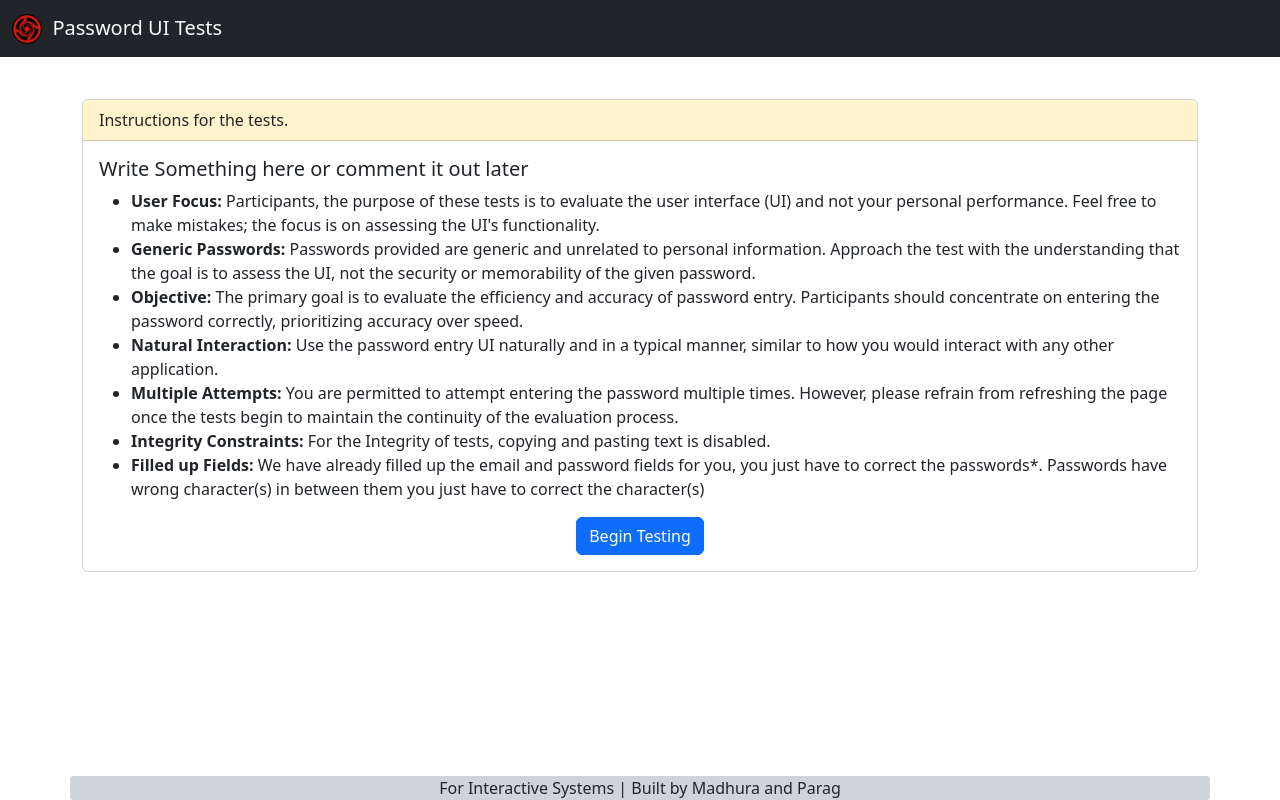
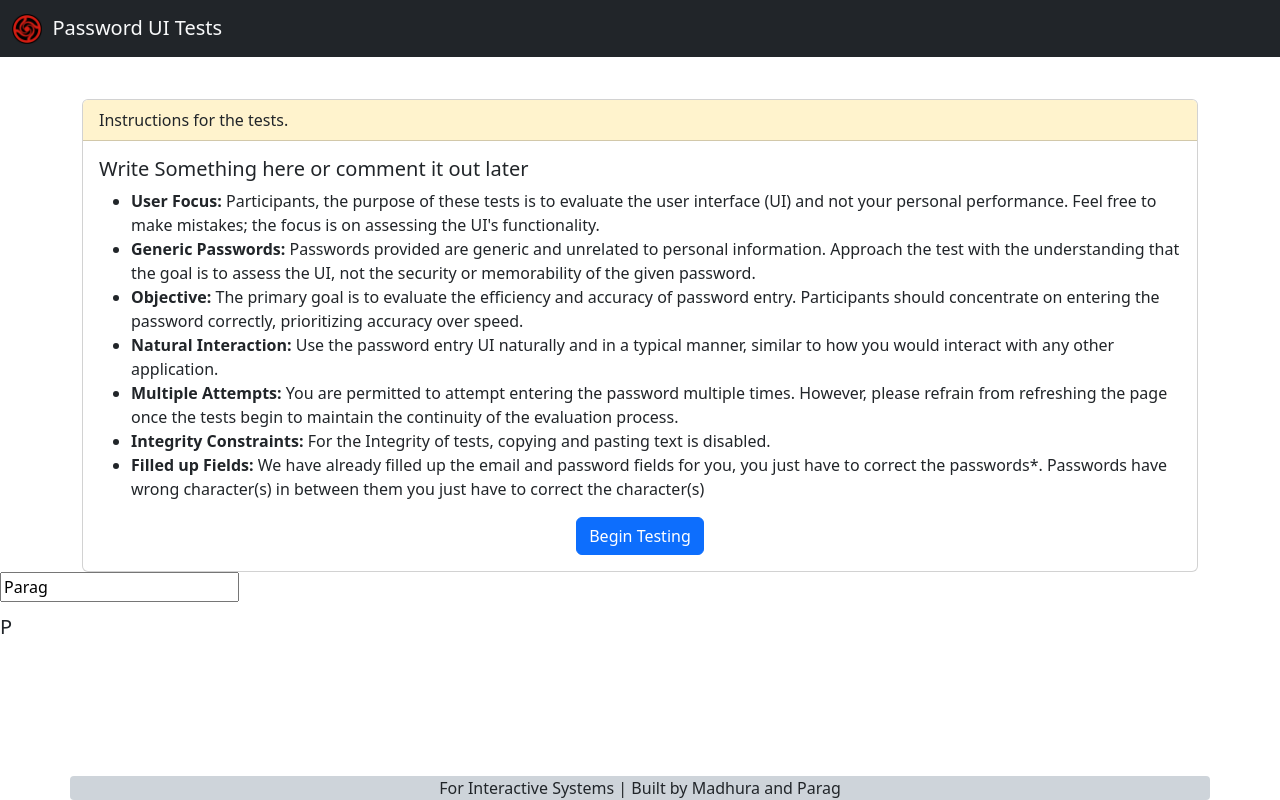
Before and after one commit to ParagNirwan/Password-UI-Tests, a React (Vite) app: page / in a window 1280 px wide. Built offline with nearby package versions, Linux system fonts and the light colour scheme.

Commit message:
Test Magnifie

```diff
--- a/src/App.tsx
+++ b/src/App.tsx
@@ -3,6 +3,7 @@ import Navbar from "./components/Navbar";
 import PasswordField from "./components/PasswordField";
 import Rules from "./components/Instructions";
 import Footer from "./components/Footer";
+import TextMagnifier from "./components/TextMagnifier";
 
 function App() {
   // State variable to track whether testing has begun
@@ -18,6 +19,7 @@ function App() {
       <Navbar />
       {!testingStarted && <Rules onBeginTesting={handleBeginTesting} />}
       {testingStarted && <PasswordField />}
+      <TextMagnifier initialText={"Parag"}></TextMagnifier>
       <Footer></Footer>
       {/* <End></End> */}
     </div>
--- a/src/components/Instructions.tsx
+++ b/src/components/Instructions.tsx
@@ -44,7 +44,6 @@ function Rules({ onBeginTesting }: RulesProps) {
   ];
 
   let [beginTest] = useState(false);
-  console.log(beginTest);
 
   return (
     <div className="container">
@@ -57,7 +56,7 @@ function Rules({ onBeginTesting }: RulesProps) {
           <h5 className="card-title">
             Write Something here or comment it out later
           </h5>
-          <p className="card-text">
+          <span className="card-text">
             <ul>
               {instructions.map((instruction, index) => (
                 <li key={index}>
@@ -65,7 +64,7 @@ function Rules({ onBeginTesting }: RulesProps) {
                 </li>
               ))}
             </ul>
-          </p>
+          </span>
           <div className="text-center">
             <button className="btn btn-primary" onClick={onBeginTesting}>
               Begin Testing
--- a/src/components/PasswordField.tsx
+++ b/src/components/PasswordField.tsx
@@ -153,13 +153,13 @@ function PasswordField() {
               without the double quotes &nbsp; "
               {samplePasswords[bottomFieldNumber]}"
             </p>
-            <label htmlFor="email" className="form-label required">
+            <label htmlFor="email2" className="form-label required">
               Email
             </label>
             <input
               type="email"
               className="form-control"
-              id="email"
+              id="email2"
               value={"someone@something.com"}
               readOnly
             />
--- /dev/null
+++ b/src/components/TextMagnifier.tsx
@@ -0,0 +1,39 @@
+import React, { useState } from "react";
+
+interface TextMagnifierProps {
+  initialText: string;
+}
+
+const TextMagnifier: React.FC<TextMagnifierProps> = ({ initialText }) => {
+  const [text, setText] = useState(initialText);
+  const [cursorPosition, setCursorPosition] = useState(0);
+
+  const handleInputChange = (event: React.ChangeEvent<HTMLInputElement>) => {
+    setText(event.target.value);
+  };
+
+  const handleCursorMove = (event: React.MouseEvent<HTMLInputElement>) => {
+    const cursorPos = getCaretPosition(event.target as HTMLInputElement);
+    setCursorPosition(cursorPos);
+  };
+
+  const getCaretPosition = (input: HTMLInputElement) => {
+    return input.selectionStart || 0;
+  };
+
+  return (
+    <div>
+      <input
+        type="text"
+        value={text}
+        onChange={handleInputChange}
+        onMouseMove={handleCursorMove}
+      />
+      <div style={{ fontSize: "20px", marginTop: "10px" }}>
+        {text.charAt(cursorPosition)}
+      </div>
+    </div>
+  );
+};
+
+export default TextMagnifier;
```
